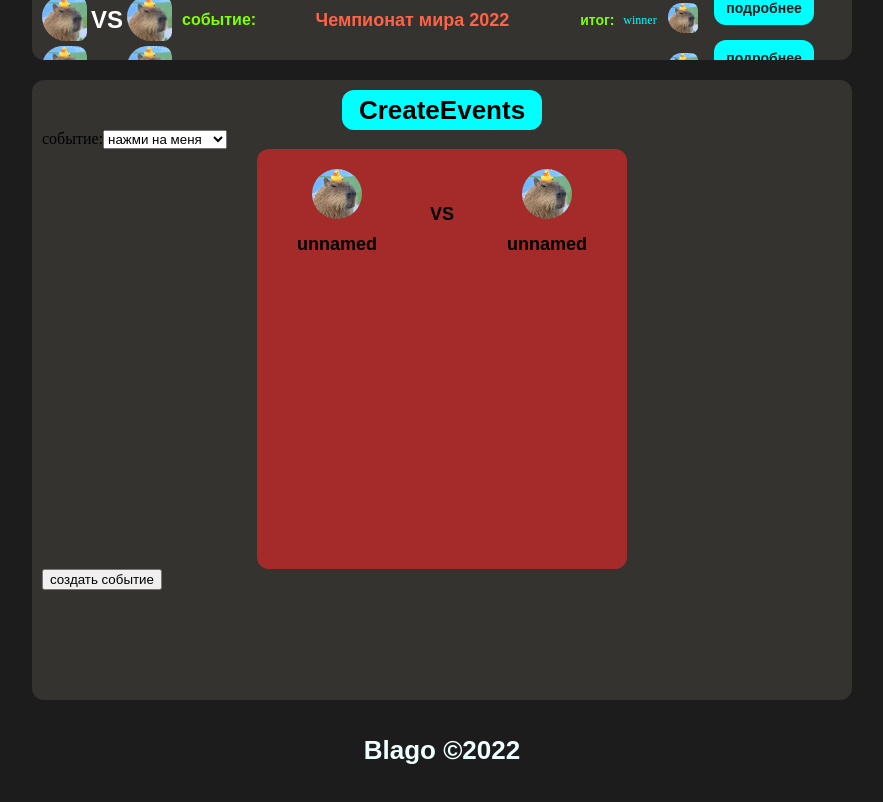
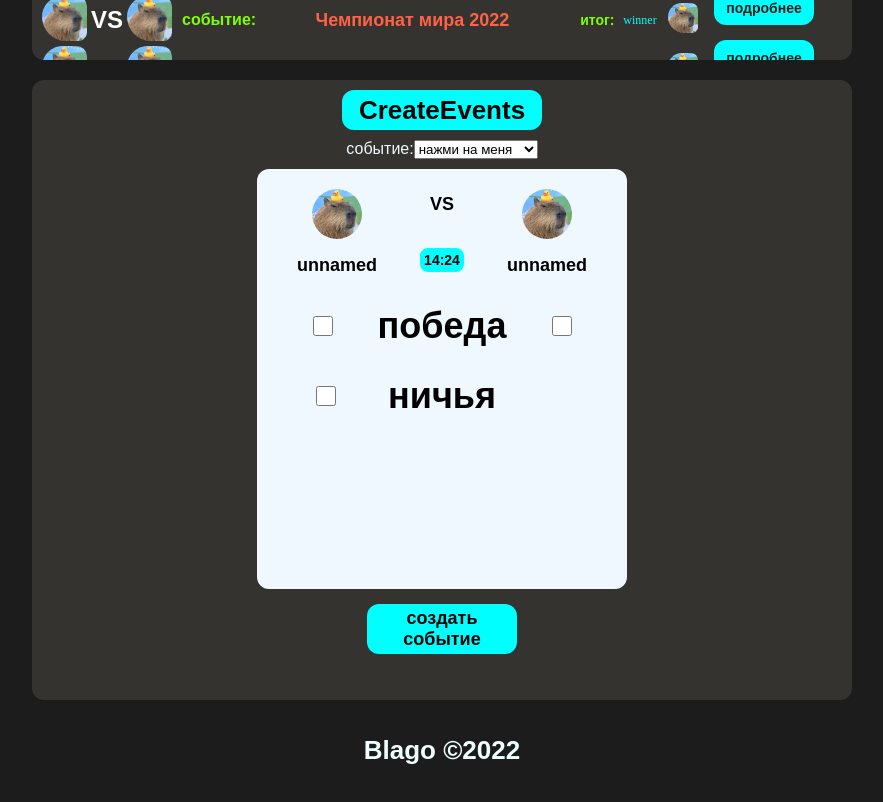
Before and after one commit to CTAC-Saint-Peterburg/Blago, a React (Create React App) app: page / in a window 1280 px wide. Shown: the part 660-1462 px from the top of the page, without its empty margins (198-1081 px from the left). Built offline with nearby package versions, Linux system fonts and the light colour scheme.

Commit message:
update: OptionCard component

```diff
--- a/src/components/CreateEvents.jsx
+++ b/src/components/CreateEvents.jsx
@@ -12,8 +12,11 @@ export default function CreateEvents() {
       <div className={styles.createeventsHeader}>
         <h1 className={styles.createeventsHeaderH1}>CreateEvents</h1>
       </div>
-      <form onSubmit={() => alert("создать событие")}>
-        <label>
+      <form
+        className={styles.createeventsForm}
+        onSubmit={() => alert("создать событие")}
+      >
+        <label className={styles.createeventsLabel}>
           событие:
           <select name="event" required>
             <option>нажми на меня</option>
@@ -25,7 +28,7 @@ export default function CreateEvents() {
 
         <Optioncard />
 
-        <button>создать событие</button>
+        <button className={styles.createeventsButton}>создать событие</button>
       </form>
     </div>
   );
--- a/src/components/secundaryComponents/Optioncard.jsx
+++ b/src/components/secundaryComponents/Optioncard.jsx
@@ -1,6 +1,5 @@
 import style from "./Optioncard.module.css";
 export default function Optioncard() {
-  console.log(style);
   return (
     <div className={style.optioncard}>
       <div className={style.optioncardMain}>
@@ -14,6 +13,9 @@ export default function Optioncard() {
         </div>
         <div className={style.optioncardMainTop}>
           <h2 className={style.optioncardMainTopH2}>VS</h2>
+          <h4 className={style.optioncardMainTopH4}>
+            {new Date().getHours() + ":" + new Date().getMinutes()}
+          </h4>
         </div>
         <div className={style.optioncardMainTop}>
           <img
@@ -24,6 +26,32 @@ export default function Optioncard() {
           <h2 className={style.optioncardMainTopH2}>unnamed</h2>
         </div>
       </div>
+      <div className={style.optioncardChoices}>
+        <div className={style.optioncardChoicesField}>
+          <input
+            className={style.optioncardChoicesCheckbox}
+            type="checkbox"
+            id=""
+            name="win"
+          ></input>
+          <h2 className={style.optioncardChoicesCheckboxH2}>победа</h2>
+          <input
+            className={style.optioncardChoicesCheckbox}
+            type="checkbox"
+            id=""
+            name="lose"
+          ></input>
+        </div>
+        <div className={style.optioncardChoicesField}>
+          <input
+            className={style.optioncardChoicesCheckbox}
+            type="checkbox"
+            id=""
+            name="win"
+          ></input>
+          <h2 className={style.optioncardChoicesCheckboxH2}>ничья</h2>
+        </div>
+      </div>
     </div>
   );
 }
--- a/src/components/secundaryComponents/Optioncard.module.css
+++ b/src/components/secundaryComponents/Optioncard.module.css
@@ -4,7 +4,7 @@
   width: 350px;
   height: 400px;
   border-radius: 12px;
-  background-color: brown;
+  background-color: aliceblue;
 }
 .optioncardMain {
   display: grid;
@@ -26,3 +26,31 @@
   font-weight: 600;
   font-size: 18px;
 }
+.optioncardMainTopH4 {
+  font-family: Arial;
+  font-weight: 600;
+  font-size: 14px;
+  background-color: aqua;
+  border: 4px solid aqua;
+  border-radius: 8px;
+}
+.optioncardChoices {
+  width: 100%;
+  height: 280px;
+}
+.optioncardChoicesField {
+  display: grid;
+  grid-template-columns: 1fr 1fr 1fr;
+  justify-items: center;
+  align-items: center;
+  height: 70px;
+  font-family: Arial;
+  font-size: 24px;
+}
+.optioncardChoicesCheckbox {
+  width: 20px;
+  height: 20px;
+}
+.optioncardChoicesCheckboxH2 {
+  margin: 0 0 0 0;
+}
--- a/src/stylesComponents/CreateEvents.module.css
+++ b/src/stylesComponents/CreateEvents.module.css
@@ -24,3 +24,25 @@
   font-weight: 600;
   font-size: 26px;
 }
+.createeventsForm {
+  display: grid;
+}
+.createeventsLabel {
+  margin: 0 auto;
+  margin-top: 10px;
+  margin-bottom: 10px;
+  color: aliceblue;
+  font-family: Arial;
+}
+.createeventsButton {
+  margin: 0 auto;
+  margin-top: 15px;
+  height: 50px;
+  width: 150px;
+  background-color: aqua;
+  border: none;
+  border-radius: 12px;
+  font-weight: 600;
+  font-size: 18px;
+  color: black;
+}
```
